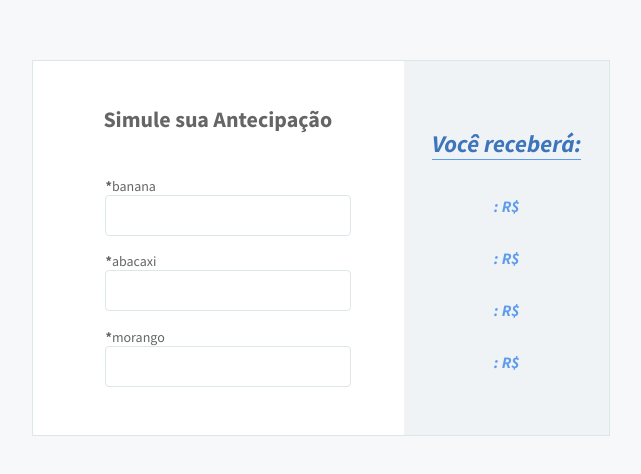
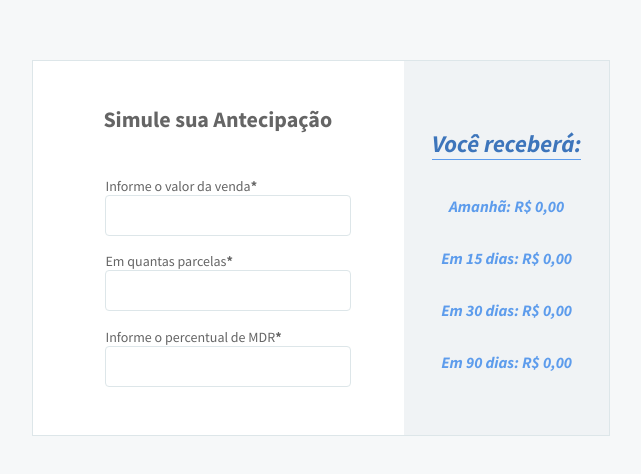
Before and after one commit to beatriznonato/anticipation-calculator, a React (Create React App) app: page / in a window 1280 px wide. Shown: the part 112-586 px from the top of the page, without its empty margins (319-960 px from the left). Built offline with nearby package versions, Linux system fonts and the light colour scheme.

Commit message:
refactor: call props in component result and change text

```diff
--- a/src/components/Calculator/Calculator.jsx
+++ b/src/components/Calculator/Calculator.jsx
@@ -12,18 +12,18 @@ const Calculator = () => (
         <h1 className="calculator__title">Simule sua Antecipação</h1>
       </header>
       <form action="" className="input__form">
-        <Input label="banana"/>
-        <Input label="abacaxi"/>
-        <Input label="morango"/>
+        <Input label="Informe o valor da venda"/>
+        <Input label="Em quantas parcelas"/>
+        <Input label="Informe o percentual de MDR"/>
       </form>
     </div>
     <div className="column2">
       <div className="calculator__result">
         <h2 className="calculator__subtitle">Você receberá:</h2>
-        <Result />
-        <Result />
-        <Result />
-        <Result />
+        <Result days="Amanhã" value="0,00"/>
+        <Result days="Em 15 dias" value="0,00"/>
+        <Result days="Em 30 dias" value="0,00"/>
+        <Result days="Em 90 dias" value="0,00"/>
       </div>
     </div>
   </div>
--- a/src/components/Input/Input.jsx
+++ b/src/components/Input/Input.jsx
@@ -6,10 +6,10 @@ import './Input.css'
 const Input = ({ label }) => (
   <div className="input__form-inputs">
     <label htmlFor="valueSale" className="input__subtitle">
+      {label}
       <strong>*</strong>
-      {label}
     </label>
-    <input type="number" className="input__inputs" />
+    <input className="input__inputs" />
   </div>
 )
 
```
Also changed, not shown: 1 other file (tests, documents, lock files or other folders).
